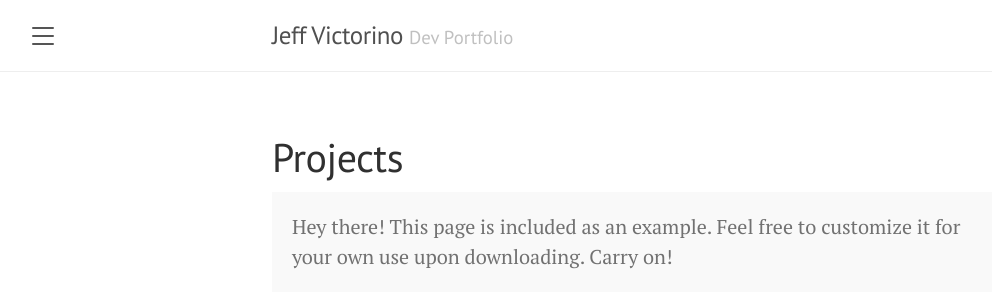
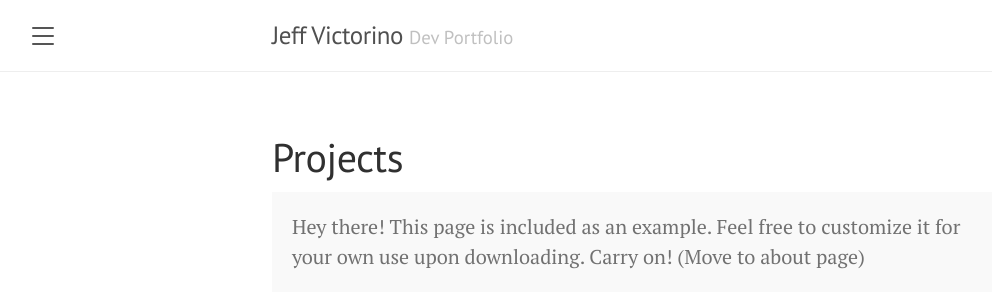
Before and after one commit to JeffafaV/Jekyll-Portfolio, a Jekyll site: the page built from projects.md, in a window 1280 px wide. Shown: the top 308 px of the page, without its empty margins (8-1000 px from the left). Built offline with Jekyll 4.4.1, drawn with Linux system fonts in a browser that asks for light colours.

Commit message:
Might move these pages into the about page as sections

```diff
--- a/projects.md
+++ b/projects.md
@@ -4,5 +4,5 @@ title: Projects
 ---
 
 <p class="message">
-  Hey there! This page is included as an example. Feel free to customize it for your own use upon downloading. Carry on!
+  Hey there! This page is included as an example. Feel free to customize it for your own use upon downloading. Carry on! (Move to about page)
 </p>
```
Also changed, not shown: skills.md (+1 -1 lines).
